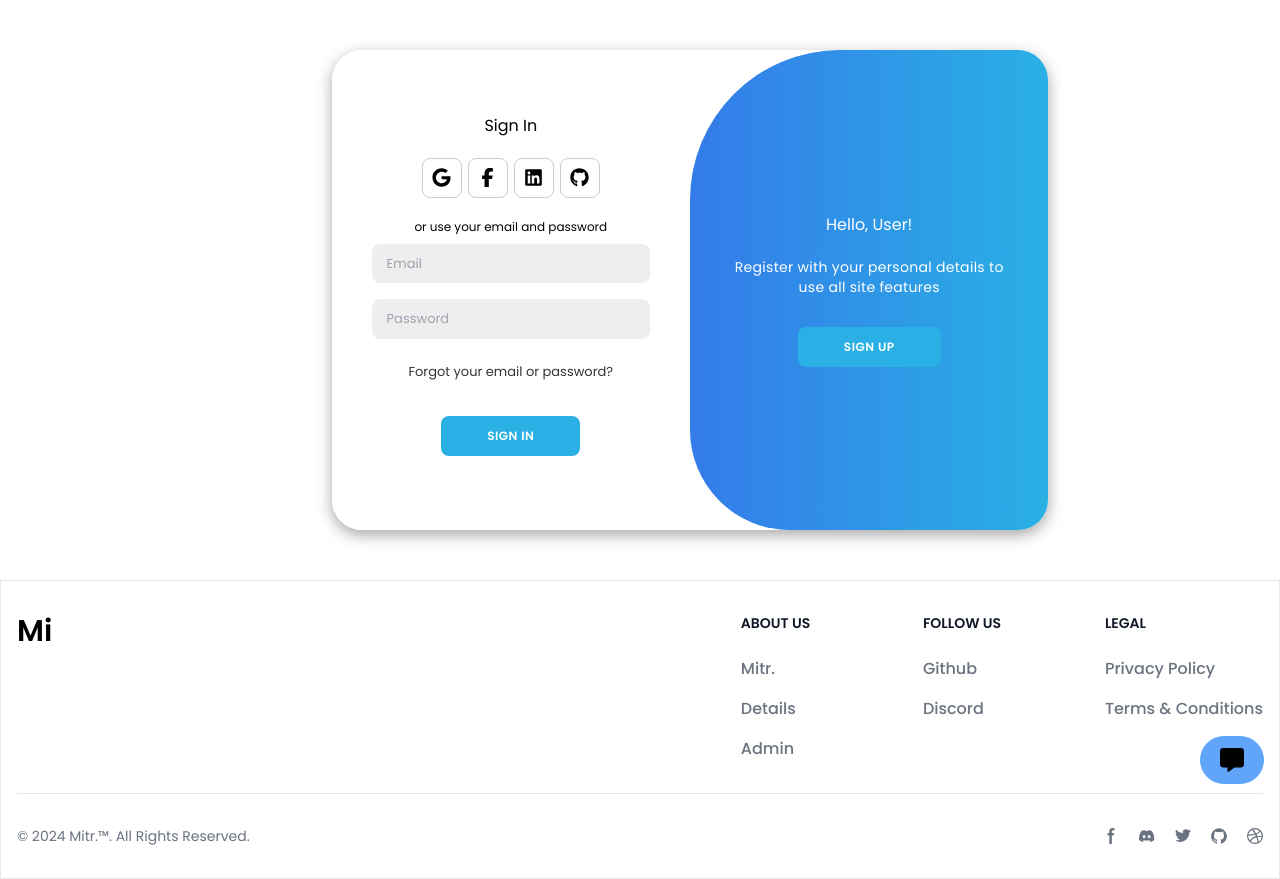
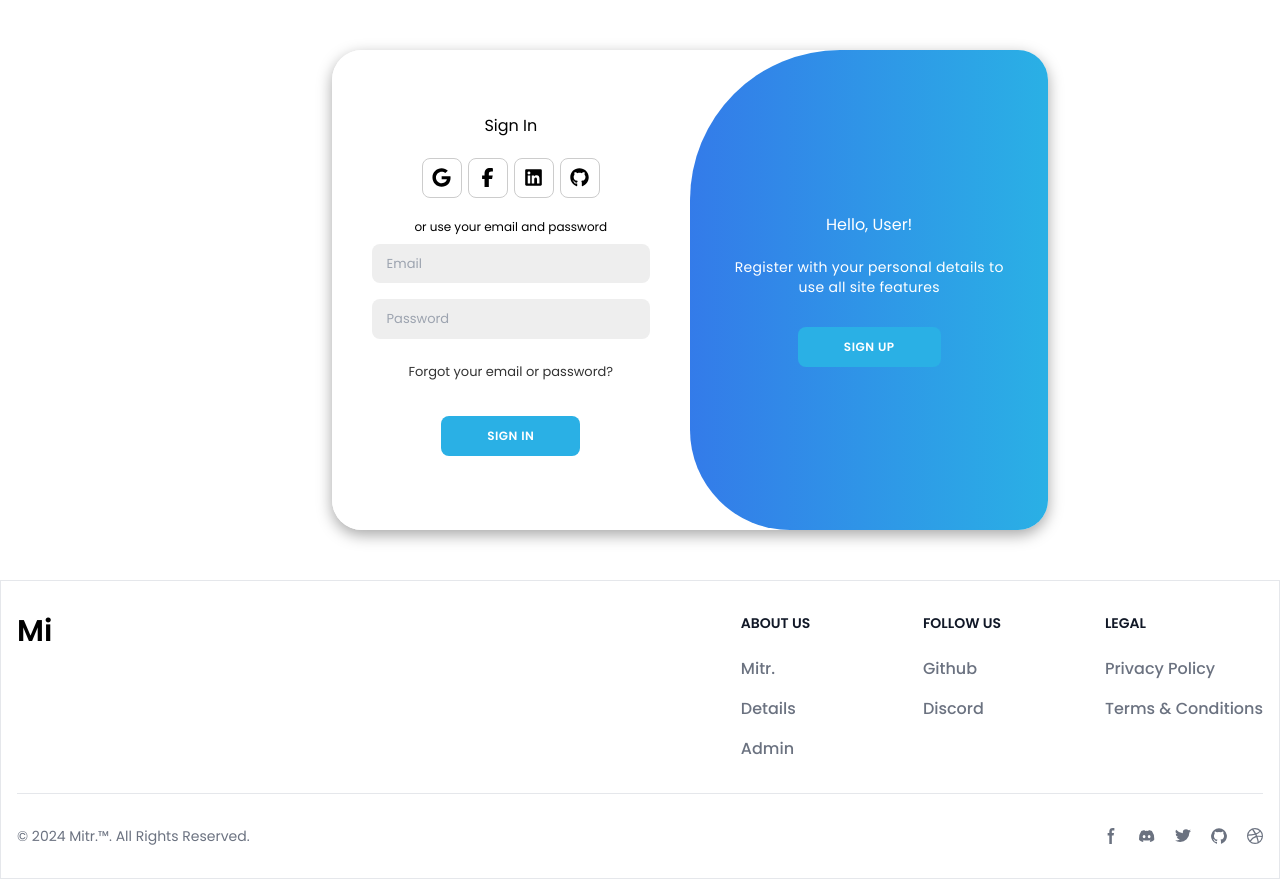
Before and after one commit to piyushbaibhav/Mitr, a React (Vite) app: page / in a window 1280 px wide. Built offline with nearby package versions, Linux system fonts and the light colour scheme.

Commit message:
chatbot component

```diff
--- a/src/App.jsx
+++ b/src/App.jsx
@@ -26,7 +26,7 @@ function App() {
   return (
     <>
     <Router>
-      <Chatbot/>
+
       {/* <DarkModeToggle/> */}
       {/* <Hamburger/> */}
       {/* <DarkModeToggle/>
```
